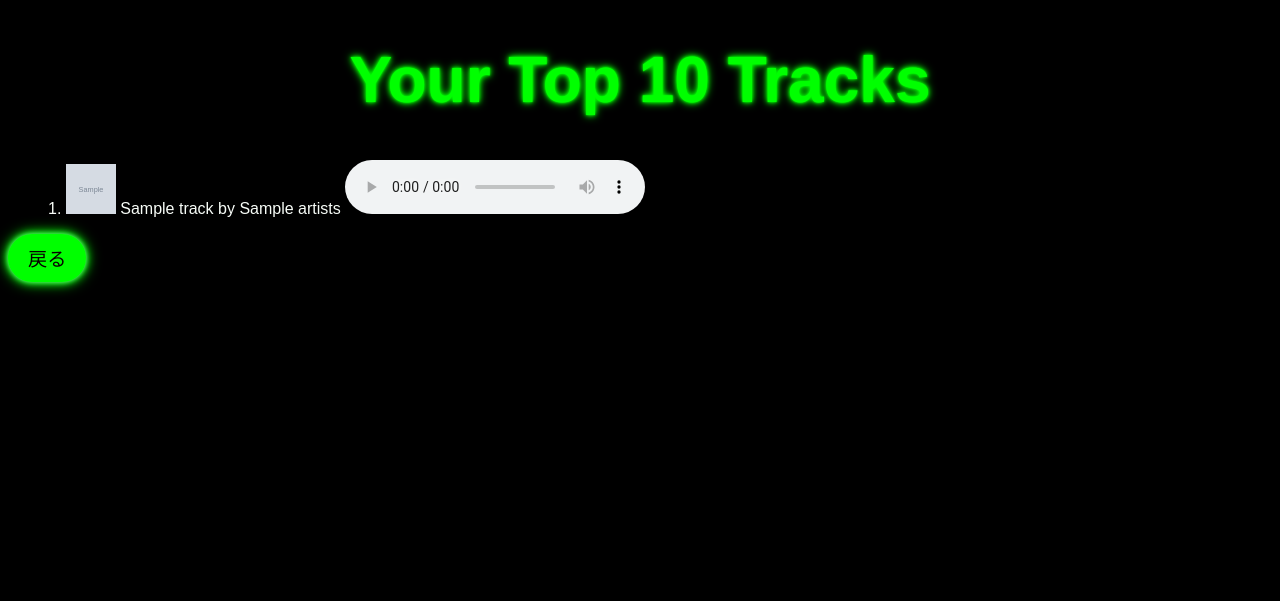
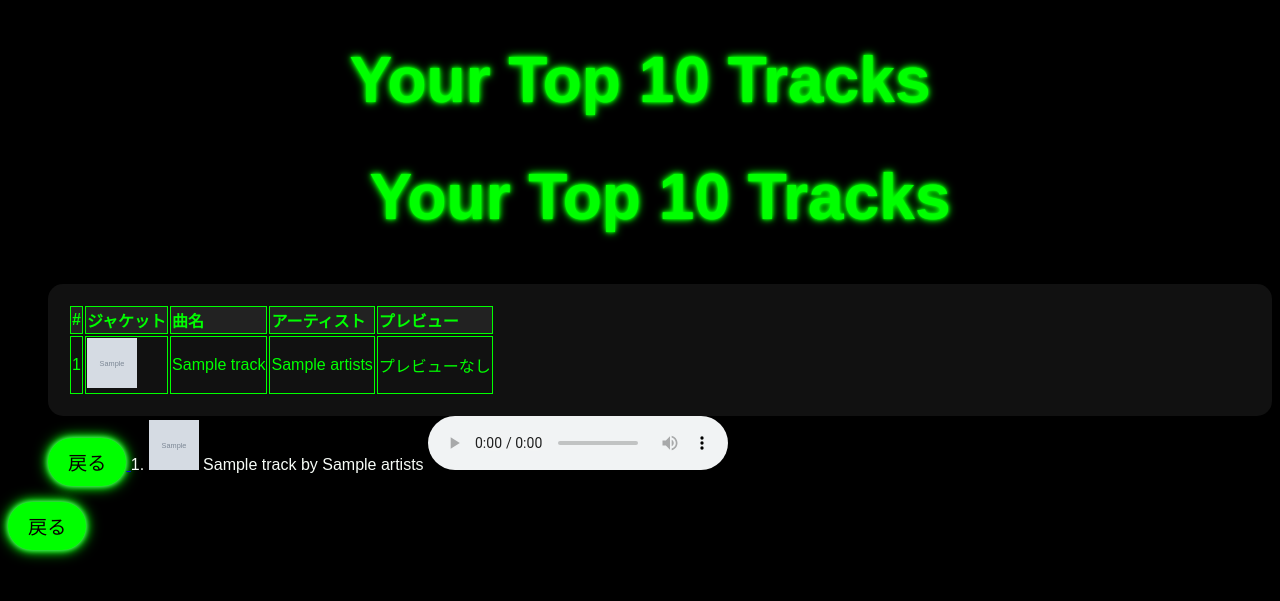
Before and after one commit to fewlio-LLUNA/SpotifyFavorite, a Flask app: template src/templates/top_tracks.html in a window 1280 px wide. Shown: the top 601 px of the page. Run offline with Flask 3, Linux system fonts and the light colour scheme; the template is opened without the code that fills it: most values are stand-ins (such as "Sample title", 1, 10 or a date in 2020); grey boxes marked "Sample" are stand-in pictures.

Commit message:
テーブル作成

```diff
--- a/src/templates/top_tracks.html
+++ b/src/templates/top_tracks.html
@@ -12,7 +12,57 @@
     <h1>Your Top 10 Tracks</h1>
     <ul>
         {% for track in top_tracks %}
-            <li>
+            <li><!DOCTYPE html>
+                <html lang="ja">
+                <head>
+                    <meta charset="UTF-8">
+                    <link rel="icon" href=".static/favicon.ico">
+                    <meta name="viewport" content="width=device-width, initial-scale=1.0">
+                    <link rel="stylesheet" href="./static/styles.css" />
+                    <link rel="stylesheet" href="./static/tracks_styles.css" />
+                    <title>Your Top 10 Tracks</title>
+                </head>
+                <body>
+                    <h1>Your Top 10 Tracks</h1>
+                    <div class="container">
+                        <table class="table">
+                            <thead>
+                                <tr>
+                                    <th>#</th>
+                                    <th>ジャケット</th>
+                                    <th>曲名</th>
+                                    <th>アーティスト</th>
+                                    <th>プレビュー</th>
+                                </tr>
+                            </thead>
+                            <tbody>
+                                {% for track in top_tracks %}
+                                <tr>
+                                    <td>{{ loop.index }}</td>
+                                    <td><img src="{{ track.image_url }}" alt="{{ track.name }} album cover" width="50" height="50"></td>
+                                    <td>{{ track.name }}</td>
+                                    <td>{{ track.artists }}</td>
+                                    <td>
+                                        {% if track.preview_url %}
+                                            <audio controls>
+                                                <source src="{{ track.preview_url }}" type="audio/mpeg">
+                                                Your browser does not support the audio element.
+                                            </audio>
+                                        {% else %}
+                                            <span>プレビューなし</span>
+                                        {% endif %}
+                                    </td>
+                                </tr>
+                                {% endfor %}
+                            </tbody>
+                        </table>
+                    </div>
+                    <a href="/">
+                        <button>戻る</button>
+                    </a>
+                </body>
+                </html>
+
                 {{ loop.index }}.
                 <img src="{{ track.image_url }}" alt="{{ track.name }} album cover" width="50" height="50">
                 {{ track.name }} by {{ track.artists }}
```
